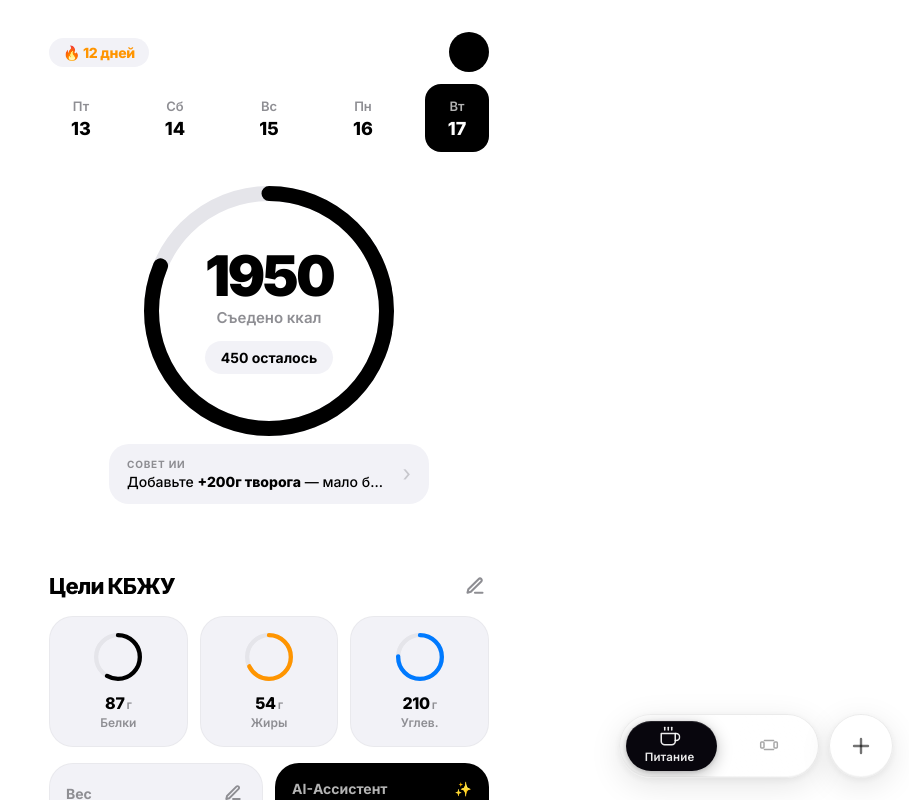
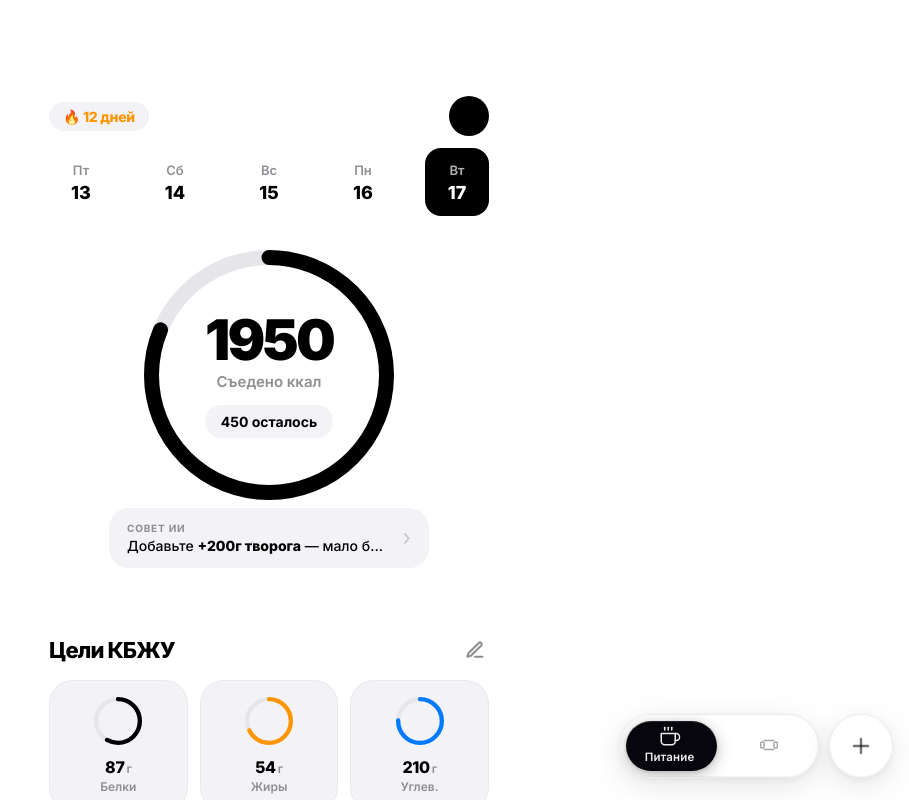
Before and after one commit to vanzero1448/healthandbody, a React (Vite) app: page / in a window 1280 px wide. Shown: the top 800 px of the page, without its empty margins (371-1280 px from the left). Built offline with nearby package versions, Linux system fonts and the light colour scheme; what @telegram-apps/telegram-ui would draw is missing.

Commit message:
добавил новую фичу в проываываывафильд

```diff
--- a/src/pages/FoodPage.css
+++ b/src/pages/FoodPage.css
@@ -32,12 +32,15 @@ body {
   max-width: 480px;
   margin: 0 auto;
   padding: 0 20px 40px;
-  /* Отступ сверху: учитываем Telegram header через CSS-переменную + fallback */
-  padding-top: max(
-    var(--tg-content-safe-area-inset-top, 0px),
-    var(--tg-safe-area-inset-top, 0px),
-    env(safe-area-inset-top, 0px),
-    16px
+  /* Отступ сверху: inset от Telegram + ~0.7 высоты top-nav блока (≈50px) */
+  padding-top: calc(
+    max(
+        var(--tg-content-safe-area-inset-top, 0px),
+        var(--tg-safe-area-inset-top, 0px),
+        env(safe-area-inset-top, 0px),
+        16px
+      ) +
+      64px
   );
   background-color: var(--bg-app);
   min-height: 100vh;
```
